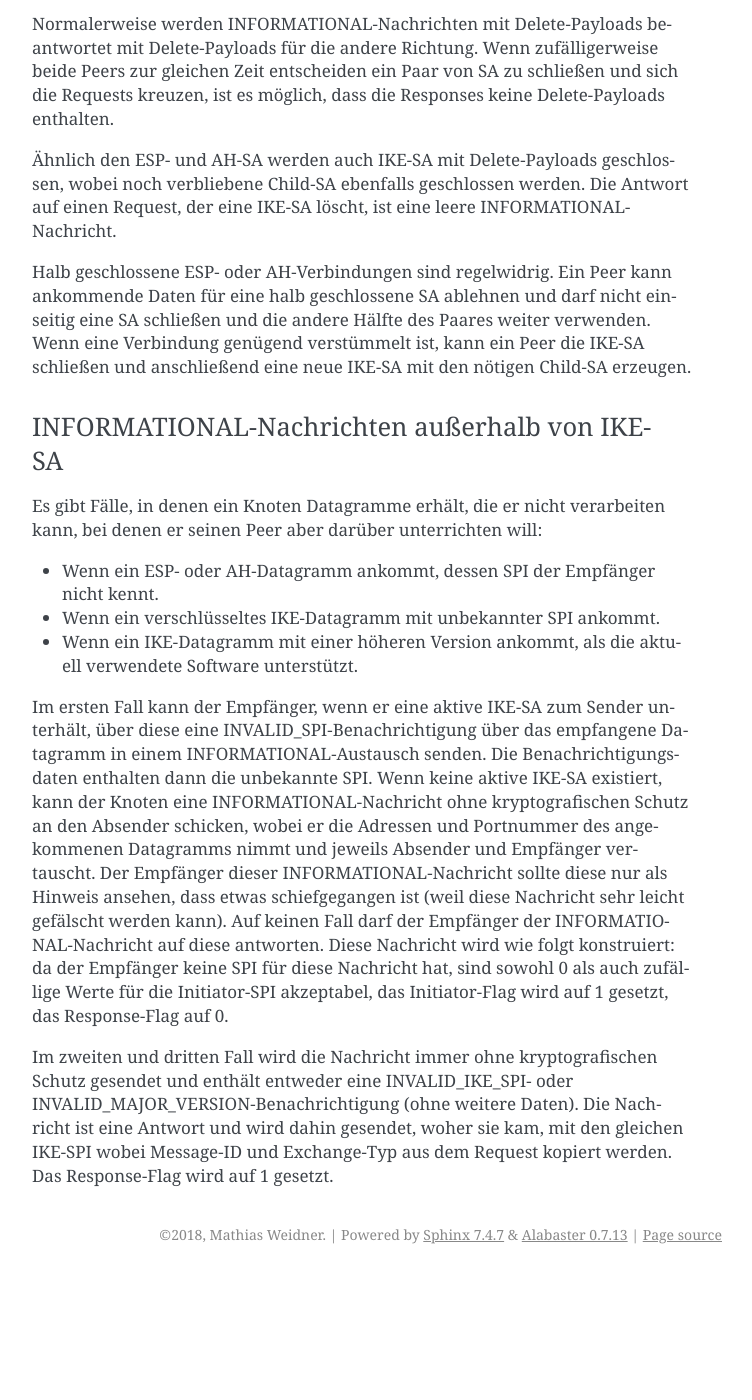
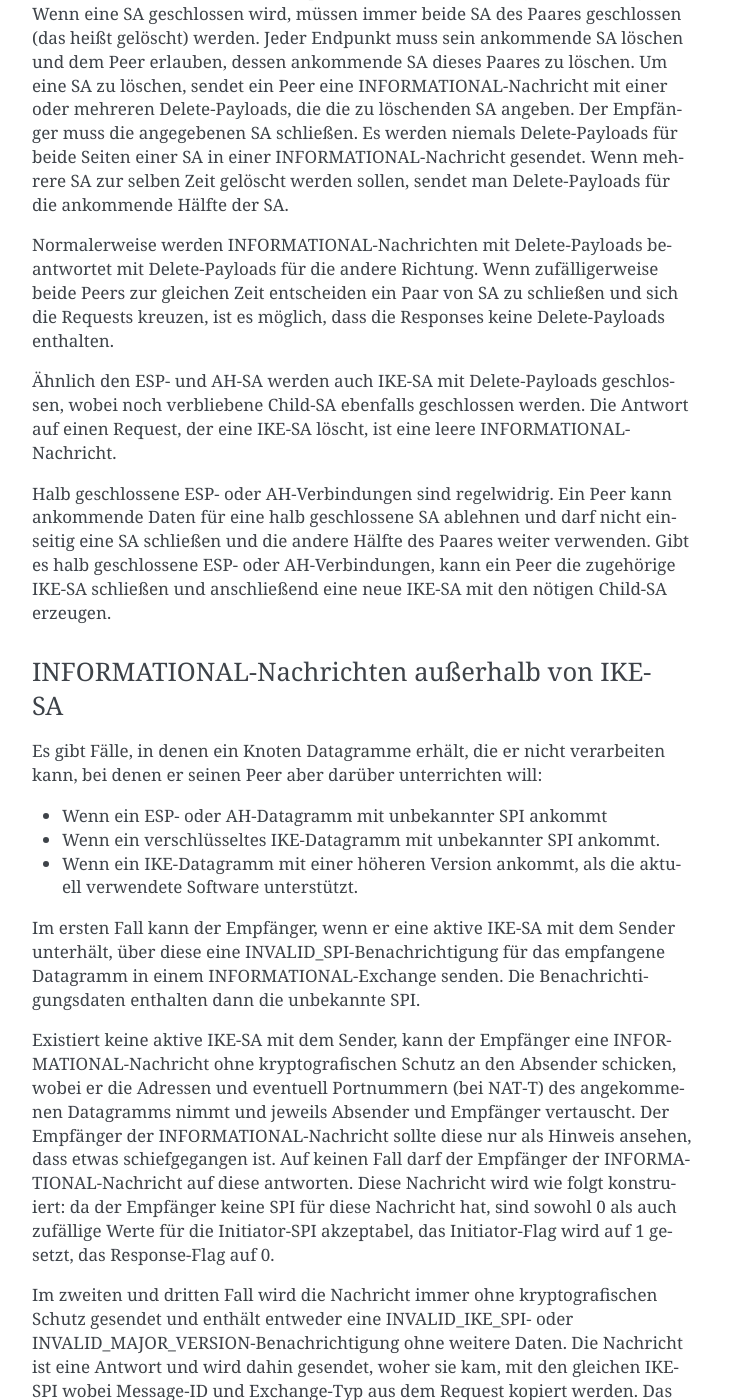
Before and after one commit to matwei-books/Fehlersuche-bei-IPsec-VPN-mit-IKEv2, a Sphinx documentation site: the page built from source/ikev2/nachrichten.rst, in a window 1280 px wide and 1400 px high, scrolled down 11798 px. Shown: the whole window, without its empty margins (388-1140 px from the left). Built offline with Sphinx 7.4.7, drawn with Linux system fonts in a browser that asks for light colours; cross-references to code outside the pages are shown as plain code; before the commit the page ends 13072 px from its top, so only the background shows below that; some of the changed text lies outside the part shown.

Commit message:
Text überarbeitet

```diff
--- a/source/ikev2/nachrichten.rst
+++ b/source/ikev2/nachrichten.rst
@@ -34,8 +33,9 @@
 
 Der IKE_SA_INIT-Exchange verhandelt die kryptografischen Parameter
 sowohl für IKE selbst als auch für die erste IPsec SA, er tauscht Nonces
-aus und führt den Diffie-Hellman-Austausch durch. Im Idealfall werden
-dabei nur zwei Datagramme - eins in jeder Richtung - gesendet.
+aus und führt den Diffie-Hellman-Austausch durch.
+Im Idealfall werden dabei nur zwei Datagramme gesendet
+- eins in jeder Richtung.
 
 .. topic:: Nonce
 
@@ -100,12 +103,16 @@
 IKE_SA_INIT
 -----------
 
+:numref:`ike-sa-init-einfach` zeigt den einfachsten Fall für den
+IKE_SA_INIT-Exchange.
+
 .. figure:: /images/ike-sa-init.png
    :alt: Sequenzdiagramm für einfachen IKE_SA_INIT-Exchange
+   :name: ike-sa-init-einfach
 
    Einfacher IKE_SA_INIT-Exchange
 
-Die Abkürzungen stehen für folgende Informationen
+Dabei stehen die Abkürzungen für folgende Informationen:
 
 *HDR*
   IKE header
@@ -141,8 +150,6 @@
 Fehlerbenachrichtigung reagieren, es sei denn, sie enthält einen der
 oben genannten korrigierenden Hinweise.
 
-Diese schauen wir uns nun an.
-
 .. index:: COOKIE
 
 COOKIE
@@ -196,12 +205,13 @@
 Diffie-Hellman-Wert und die Diffie-Hellman-Gruppennummer.
 Die Nummer der DH-Gruppe
 muss in einem der gesendeten Proposals verwendet werden,
-sie sollte der ersten Gruppe im ersten Proposol entsprechen.
+sie sollte der ersten Gruppe im ersten Proposal entsprechen.
 
-Sollte der Responder eine andere Diffie-Hellman-Gruppe als die des im
-Request gesendeten Schlüsselmaterials verwenden wollen, so sendet er
-eine INVALID_KE_PAYLOAD-Benachrichtigung zurück und der Initiator
-wiederholt seinen Request mit dem gewünschten Schlüsselmaterial.
+Verwendet der Responder eine andere Diffie-Hellman-Gruppe
+als die des gesendeten Schlüsselmaterials,
+so sendet er eine INVALID_KE_PAYLOAD-Benachrichtigung zurück
+und der Initiator wiederholt seinen Request
+mit dem gewünschten Schlüsselmaterial.
 
 Hier ergibt sich ein Twist, wenn der erste Austausch mit COOKIE
 fehlschlug und der zweite mit INVALID_KE_PAYLOAD. Der Initiator muss
@@ -246,7 +256,7 @@
   oder eine INVALID_SYNTAX-Nachricht senden.
 
   Hinweise, ob es sich tatsächlich
-  um einen fehlgeschlagenen Test nach :cite:`RFC6989` handelt,
+  um einen fehlgeschlagenen Test nach RFC6989 handelt,
   finden sich im Log oder den Debug-Meldungen des Responders.
 
 .. index:: ! IKE_AUTH
@@ -280,7 +290,7 @@
 *CertReq*
   Zertifikatanforderung (optional)
 *AUTH*
-  die Authentifizierungsdaten (siehe Abschnitt 2.15 in :cite:`RFC7296`)
+  die Authentifizierungsdaten (siehe Abschnitt 2.15 in RFC7296)
 *SAi2, SAr2*
   Proposals beziehungsweise Transforms für die erste Child-SA
 *TSi, TSr*
@@ -294,11 +304,12 @@
 vom Type ``isakmp`` bei Cisco ASA (siehe dazu den Abschnitt
 :ref:`Paketmitschnitt auf dem VPN-Gateway`).
 
-In den meisten Fällen reichen zwei Datagramme für den
-IKE_AUTH-Austausch. Wird hingegen EAP verwendet, kann es mehrere
-IKE_AUTH-Exchanges geben, bei denen dann die Message-ID hochgezählt
-wird. Weitere Informationen zu EAP finden sich in :cite:`RFC7296`
-Abschnitt 2.16.
+In den meisten Fällen reichen
+zwei Datagramme für den IKE_AUTH-Austausch.
+Wird hingegen EAP verwendet,
+kann es mehrere IKE_AUTH-Exchanges geben,
+bei denen dann die Message-ID hochgezählt wird.
+Weitere Informationen zu EAP finden sich in RFC7296 Abschnitt 2.16.
 
 Fehler beim IKE_AUTH-Exchange
 .............................
@@ -309,6 +320,10 @@
 im Response-Datagramm. Tritt der Fehler beim Initiator auf, kann er
 *AUTHENTICATION_FAILED* in einem separaten INFORMATIONAL-Exchange
 senden.
+
+.. raw:: latex
+
+   \clearpage
 
 Ist die Authentisierung erfolgreich, wird die IKE-SA aufgebaut. Jedoch
 kann das Erzeugen der Child-SA oder die Anforderung von
@@ -402,9 +417,13 @@
 Neue Child-SA mit CREATE_CHILD_SA erzeugen
 ..........................................
 
+:numref:`create-child-sa-new-child-sa` zeigt den Austausch
+für das Erzeugen einer neuen Child-SA.
+
 .. figure:: /images/create-child-sa.png
    :alt: Sequenzdiagramm für CREATE_CHILD_SA-Exchange zum Erzeugen von
          Child-SA
+   :name: create-child-sa-new-child-sa
 
    CREATE_CHILD_SA-Exchange zum Erzeugen von Child-SA
 
@@ -413,11 +432,13 @@
 Traffic-Selektoren für die vorgeschlagene Child-SA in der TSi- und
 TSr-Payload.
 
-Der Responder antwortet mit der selben MID und dem akzeptierten
-Vorschlag in der SA-Payload, einer Nonce in der Nr-Payload, einer
-DH-Payload und DH-Schlüsselmaterial in der KEr-Payload falls der Initiator
-ebenfalls Schlüsselmaterial gesendet hatte sowie der gewählten
-kryptographischen Suite, die diese DH-Gruppe enthält.
+Der Responder antwortet mit der selben MID
+und dem akzeptierten Vorschlag in der SA-Payload,
+einer Nonce in der Nr-Payload,
+einer DH-Payload und DH-Schlüsselmaterial in der KEr-Payload,
+falls der Initiator ebenfalls Schlüsselmaterial gesendet hatte,
+sowie der gewählten kryptographischen Suite,
+die diese DH-Gruppe enthält.
 
 Die vom Responder gesendeten Traffic-Selektoren in der TSi- und
 TSr-Payload können eine Teilmenge der vorgeschlagenen Selektoren sein.
@@ -437,9 +458,15 @@
 Rekeying von IKE-SA mit CREATE_CHILD_SA
 .......................................
 
+Sektion 2.18 in RFC7296 behandelt
+das Rekeying von IKE-SA im Detail.
+:numref:`create-child-sa-rekey-ike-sa` zeigt den Austausch
+für das Rekeying der IKE-SA.
+
 .. figure:: /images/create-child-sa-rekey-ike.png
    :alt: Sequenzdiagramm für CREATE_CHILD_SA-Exchange zum Rekeying von
          IKE
+   :name: create-child-sa-rekey-ike-sa
 
    CREATE_CHILD_SA-Exchange zum Rekeying von IKE
 
@@ -456,15 +483,16 @@
 diese DH-Gruppe enthält. Außerdem sendet er eine neue Responder-SPI in
 der SA-Payload.
 
-Sektion 2.18 in RFC7296 :cite:`RFC7296` behandelt das Rekeying von
-IKE-SA im Detail.
-
 Rekeying von Child-SA mit CREATE_CHILD_SA
 .........................................
+
+:numref:`create-child-sa-rekey-child-sa` zeigt den Austausch
+für das Rekeying von Child-SA.
 
 .. figure:: /images/create-child-sa-rekey-child.png
    :alt: Sequenzdiagramm für CREATE_CHILD_SA-Exchange zum Rekeying von
          Child-SA
+   :name: create-child-sa-rekey-child-sa
 
    CREATE_CHILD_SA-Exchange zum Rekeying von Child-SA
 
@@ -518,7 +545,7 @@
   bei einem fehlgeschlagenen Test.
 
   Hinweise, ob es sich tatsächlich
-  um einen fehlgeschlagenen Test nach :cite:`RFC6989` handelt,
+  um einen fehlgeschlagenen Test nach RFC6989 handelt,
   sollten im Log oder den Debug-Meldungen des Responders erkennbar sein.
 
 .. index:: ! INFORMATIONAL
@@ -527,10 +554,18 @@
 INFORMATIONAL
 -------------
 
+:numref:`informational-exchange` zeigt den Austausch
+von INFORMATIONAL Nachrichten.
+
 .. figure:: /images/informational.png
    :alt: Sequenzdiagramm für INFORMATIONAL-Exchange
+   :name: informational-exchange
 
    INFORMATIONAL-Exchange
+
+.. raw:: latex
+
+   \clearpage
 
 Die Abkürzungen stehen für folgende Informationen:
 
@@ -538,17 +573,18 @@
   IKE header
 *SK{...}*
   der Inhalt in geschweiften Klammern ist verschlüsselt
-*N+*
+*N*
   keine, eine oder mehrere Benachrichtigungen
-*D+*
+*D*
   keine, eine oder mehrere Löschaufforderungen
-*CP+*
+*CP*
   keine, eine oder mehrere Konfigurationsinformationen
 
-Zum Senden von Steuernachrichten über Fehlerbedingungen oder bestimmte
-Ereignisse dienen INFORMATIONAL-Nachrichten. Diese dürfen erst nach dem
-initialen Austausch gesendet werden, kryptografisch geschützt durch die
-ausgehandelten Schlüssel.
+Zum Senden von Steuernachrichten
+bei Fehlerbedingungen oder bestimmten Ereignisse
+dienen INFORMATIONAL-Nachrichten.
+Diese dürfen erst nach dem initialen Austausch gesendet werden,
+kryptografisch geschützt durch die ausgehandelten Schlüssel.
 
 Die Nachrichten in einem INFORMATIONAL-Exchange enthalten keine, eine
 oder mehrere Notification-, Delete- oder Configuration-Payloads. Der
@@ -592,9 +628,9 @@
 Ein Peer kann ankommende Daten für eine halb geschlossene SA ablehnen und
 darf nicht einseitig eine SA schließen und die andere Hälfte des Paares
 weiter verwenden.
-Wenn eine Verbindung genügend verstümmelt ist, kann ein Peer die IKE-SA
-schließen und anschließend eine neue IKE-SA mit den nötigen Child-SA
-erzeugen.
+Gibt es halb geschlossene ESP- oder AH-Verbindungen,
+kann ein Peer die zugehörige IKE-SA schließen
+und anschließend eine neue IKE-SA mit den nötigen Child-SA erzeugen.
 
 INFORMATIONAL-Nachrichten außerhalb von IKE-SA
 ..............................................
@@ -603,8 +639,7 @@
 verarbeiten kann, bei denen er seinen Peer aber darüber unterrichten
 will:
 
-* Wenn ein ESP- oder AH-Datagramm ankommt, dessen SPI der Empfänger
-  nicht kennt.
+* Wenn ein ESP- oder AH-Datagramm mit unbekannter SPI ankommt
 * Wenn ein verschlüsseltes IKE-Datagramm mit unbekannter SPI ankommt.
 * Wenn ein IKE-Datagramm mit einer höheren Version ankommt, als die
   aktuell verwendete Software unterstützt.
@@ -612,16 +647,21 @@
 .. index:: INVALID_SPI
    single: Fehlermeldung; INVALID_SPI
 
-Im ersten Fall kann der Empfänger, wenn er eine aktive IKE-SA zum Sender
-unterhält, über diese eine INVALID_SPI-Benachrichtigung über das empfangene
-Datagramm in einem INFORMATIONAL-Austausch senden. Die
-Benachrichtigungsdaten enthalten dann die unbekannte SPI.
-Wenn keine aktive IKE-SA existiert, kann der Knoten eine INFORMATIONAL-Nachricht ohne
-kryptografischen Schutz an den Absender schicken, wobei er die Adressen
-und Portnummer des angekommenen Datagramms nimmt und jeweils Absender
-und Empfänger vertauscht. Der Empfänger dieser INFORMATIONAL-Nachricht
-sollte diese nur als Hinweis ansehen, dass etwas schiefgegangen ist
-(weil diese Nachricht sehr leicht gefälscht werden kann). Auf keinen
+Im ersten Fall kann der Empfänger,
+wenn er eine aktive IKE-SA mit dem Sender unterhält,
+über diese eine INVALID_SPI-Benachrichtigung
+für das empfangene Datagramm in einem INFORMATIONAL-Exchange senden.
+Die Benachrichtigungsdaten enthalten dann die unbekannte SPI.
+
+Existiert keine aktive IKE-SA mit dem Sender,
+kann der Empfänger eine INFORMATIONAL-Nachricht
+ohne kryptografischen Schutz an den Absender schicken,
+wobei er die Adressen und eventuell Portnummern (bei NAT-T)
+des angekommenen Datagramms nimmt
+und jeweils Absender und Empfänger vertauscht.
+Der Empfänger der INFORMATIONAL-Nachricht
+sollte diese nur als Hinweis ansehen, dass etwas schiefgegangen ist.
+Auf keinen
 Fall darf der Empfänger der INFORMATIONAL-Nachricht auf diese antworten.
 Diese Nachricht wird wie folgt konstruiert: da der Empfänger keine SPI
 für diese Nachricht hat, sind sowohl 0 als auch zufällige Werte für die
@@ -632,10 +672,12 @@
    single: Fehlermeldung; INVALID_IKE_SPI
    single: Fehlermeldung; INVALID_MAJOR_VERSION
 
-Im zweiten und dritten Fall wird die Nachricht immer ohne
-kryptografischen Schutz gesendet und enthält entweder eine
-INVALID_IKE_SPI- oder INVALID_MAJOR_VERSION-Benachrichtigung (ohne
-weitere Daten). Die Nachricht ist eine Antwort und wird dahin gesendet,
+Im zweiten und dritten Fall wird die Nachricht
+immer ohne kryptografischen Schutz gesendet
+und enthält entweder eine INVALID_IKE_SPI-
+oder INVALID_MAJOR_VERSION-Benachrichtigung
+ohne weitere Daten.
+Die Nachricht ist eine Antwort und wird dahin gesendet,
 woher sie kam, mit den gleichen IKE-SPI wobei Message-ID und
-Exchange-Typ aus dem Request kopiert werden. Das Response-Flag wird auf
-1 gesetzt.
+Exchange-Typ aus dem Request kopiert werden.
+Das Response-Flag wird auf 1 gesetzt.
```
Also changed, not shown: other parts of source/ikev2/nachrichten.rst (+28 -23 lines).
